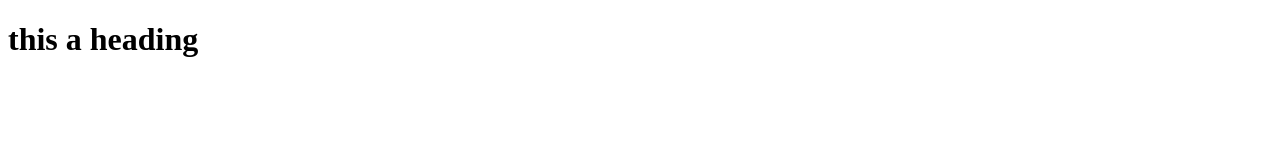
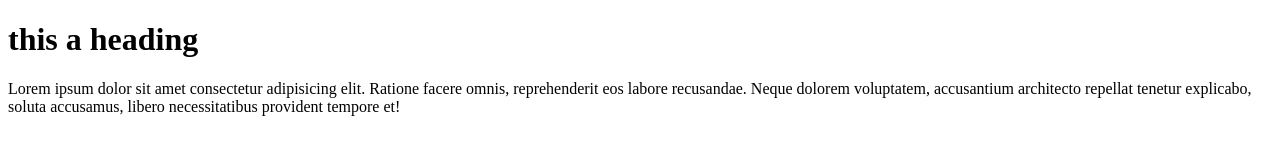
Before and after one commit to SukhiManush/second-repo, a plain HTML site: page index.html in a window 1280 px wide. Drawn offline with Linux system fonts and the light colour scheme.

Commit message:
first commit

```diff
--- a/index.html
+++ b/index.html
@@ -8,5 +8,6 @@
 </head>
 <body>
     <h1>this a heading</h1>
+    <p>Lorem ipsum dolor sit amet consectetur adipisicing elit. Ratione facere omnis, reprehenderit eos labore recusandae. Neque dolorem voluptatem, accusantium architecto repellat tenetur explicabo, soluta accusamus, libero necessitatibus provident tempore et!</p>
 </body>
 </html>
```
Also changed, not shown: 1 other file.
